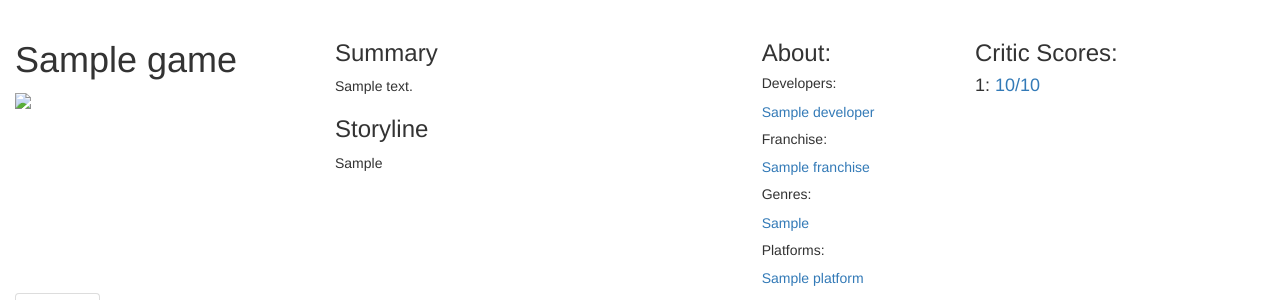
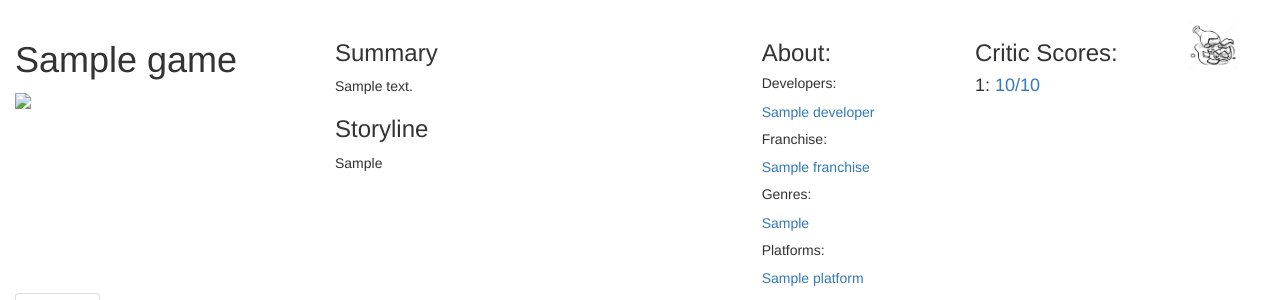
Before and after one commit to subwavesignals/exp_reviews, a Flask app: template templates/game_details.html in a window 1280 px wide. Shown: the part 52-352 px from the top of the page. Run offline with Flask 2, Linux system fonts and the light colour scheme; tables that the repository leaves empty hold one stand-in row (values such as "Sample post"); the template is opened without the code that fills it: values that come from a table or form of the project are taken from there, most other values are stand-ins (such as "Sample title", 1, 10 or a date in 2020); some libraries are stand-ins or nearby versions.

Commit message:
Added images to complete the rotten tomatoes feel

```diff
--- a/templates/game_details.html
+++ b/templates/game_details.html
@@ -73,10 +73,15 @@
             {% if player_score[0] %}
             <div class="row">
                 <div class="col-lg-8">
-                    <h3>Player Score: {{ "%.1f" % player_score[0] }}</h3>
+                    <h3>Player Score:</h3>
+                    <h4>{{ "%.1f" % player_score[0] }}</h4>
                 </div>
                 <div class="col-lg-4">
-                    <!-- rotten tomatoes style image here -->
+                    {% if player_score[0] >= 65 %}
+                        <img src="/static/img/greenbottle.png" style="height: 50px; width: auto">
+                    {% else %}
+                        <img src="/static/img/brokenbottle.jpg" style="height: 50px; width: auto">
+                    {% endif %}
                 </div>
             </div>
             {% endif %}
@@ -89,7 +94,11 @@
                         {% endfor %}
                 </div>
                 <div class="col-lg-4">
-                    <!-- rotten tomatoes style image here -->
+                    {% if critic_avg >= 65 %}
+                        <img src="/static/img/greenbottle.png" style="height: 50px; width: auto">
+                    {% else %}
+                        <img src="/static/img/brokenbottle.jpg" style="height: 50px; width: auto">
+                    {% endif %}
                 </div>
             </div>
             {% endif %}
```
Also changed, not shown: static/img/brokenbottle.jpg (added), static/img/greenbottle.png (added).
